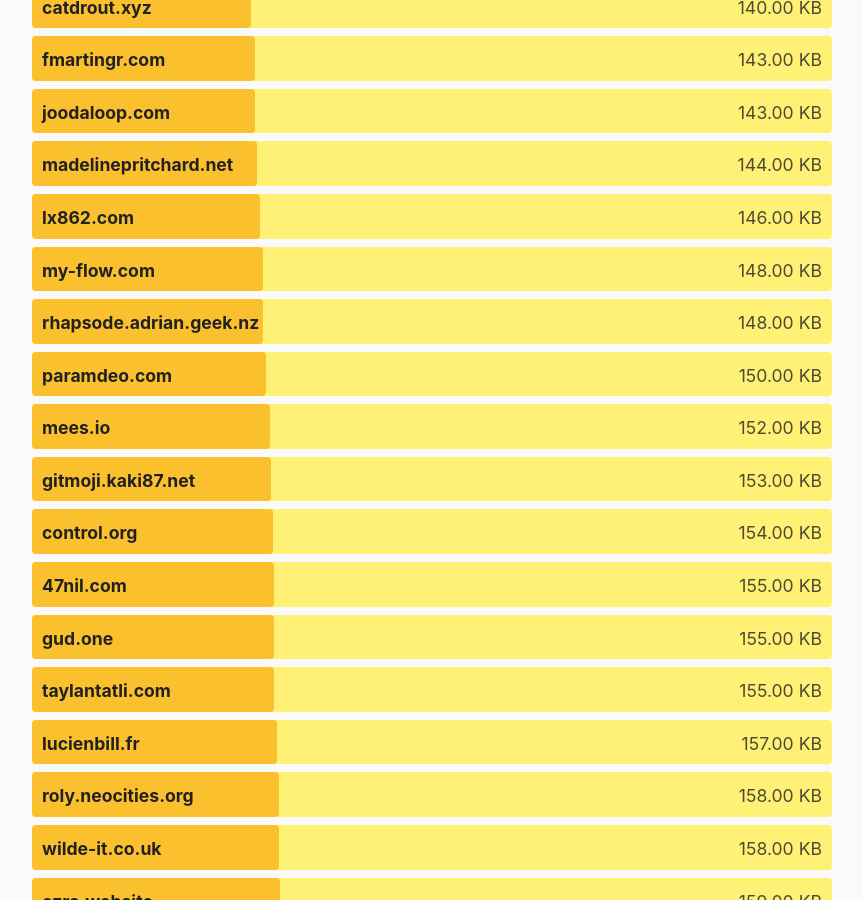
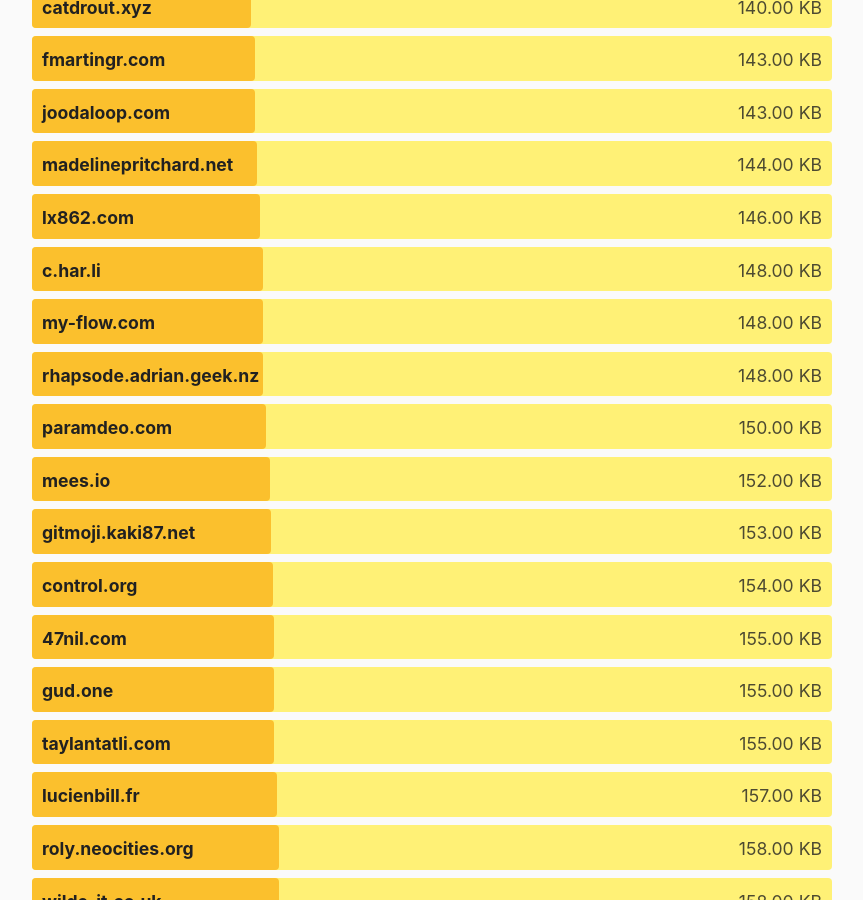
Before and after one commit to kevquirk/512kb.club, a Jekyll site: the page built from index.md, in a window 1280 px wide and 900 px high, scrolled down 21421 px. Shown: the whole window, without its empty margins (208-1071 px from the left). Built offline with Jekyll 4.4.1, drawn with Linux system fonts in a browser that asks for light colours.

Commit message:
add c.har.li

```diff
--- a/_data/sites.yml
+++ b/_data/sites.yml
@@ -557,6 +557,11 @@
   url: https://celeste.exposed/
   size: 293
   last_checked: 2022-03-16
+
+- domain: c.har.li
+  url: https://c.har.li/e/
+  size: 148
+  last_checked: 2023-03-05
 
 - domain: chibilinks.com
   url: https://chibilinks.com/
```
